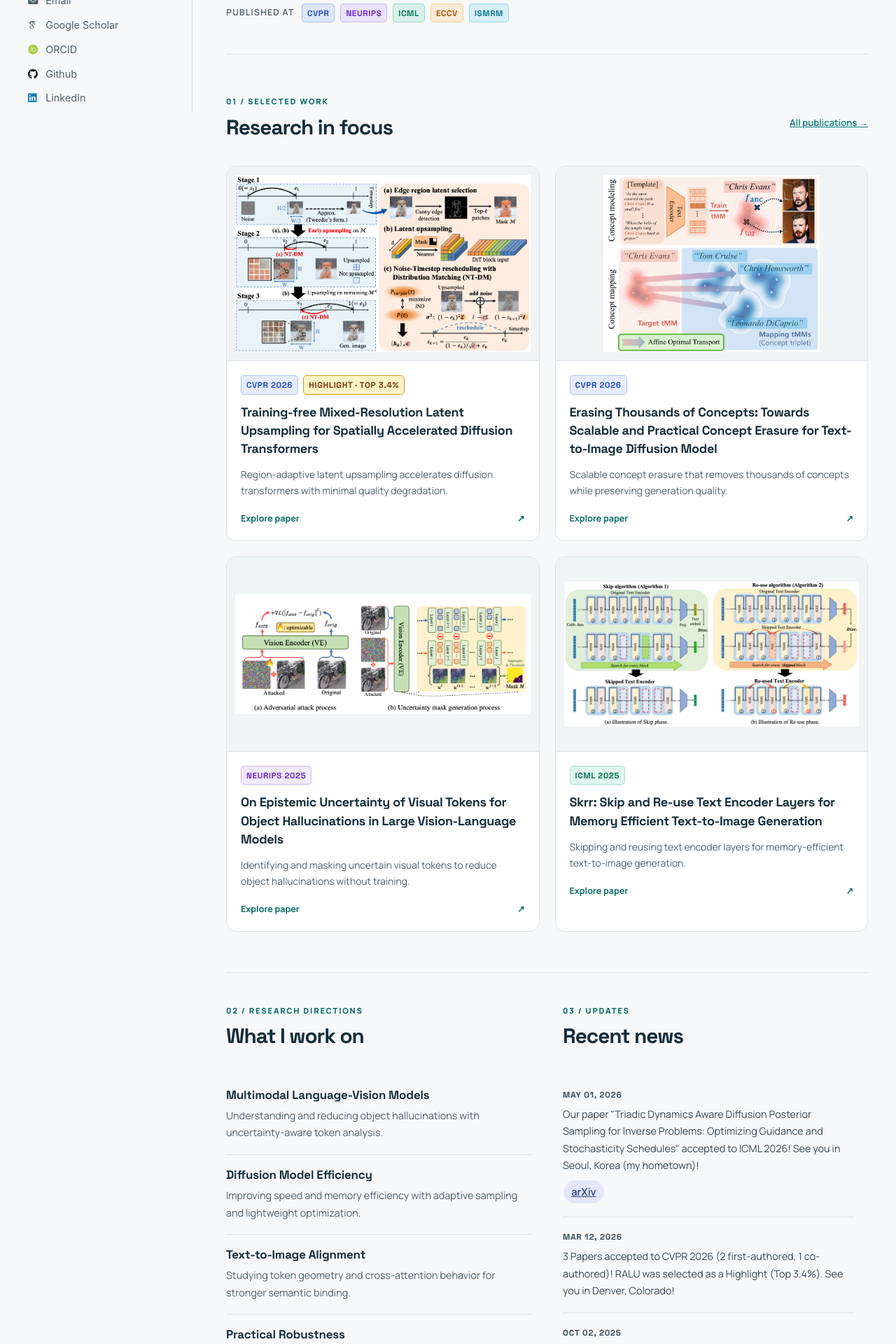
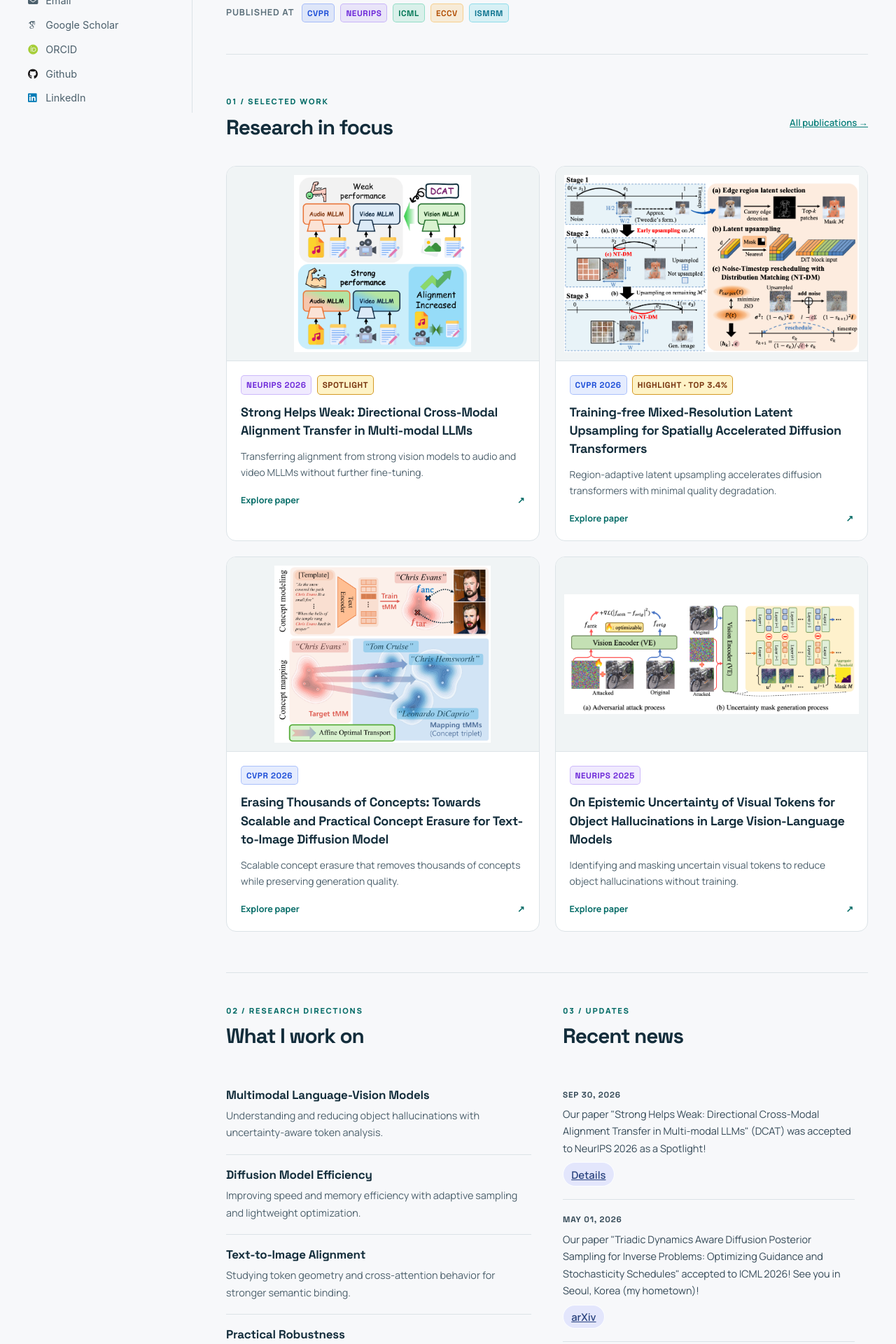
Before and after one commit to seohoiki3215/seohoiki3215.github.io, a Jekyll site: the page built from _pages/about.md, in a window 1280 px wide. Shown: the part 548-2468 px from the top of the page at 70% size. Built offline with Jekyll 4.4.1, drawn with Linux system fonts in a browser that asks for light colours; some web fonts are replaced; some of the changed text lies outside the part shown.

Commit message:
Add DCAT NeurIPS 2026 Spotlight publication and news

```diff
--- a/_data/news.yml
+++ b/_data/news.yml
@@ -1,3 +1,9 @@
+- date: 2026-09-30
+  title: 'Our paper "Strong Helps Weak: Directional Cross-Modal Alignment Transfer in Multi-modal LLMs" (DCAT) was accepted to NeurIPS 2026 as a Spotlight!'
+  links:
+    - label: "Details"
+      url: "/publications/DCAT/"
+
 - date: 2026-05-01
   title: "Our paper \"Triadic Dynamics Aware Diffusion Posterior Sampling for Inverse Problems: Optimizing Guidance and Stochasticity Schedules\" accepted to ICML 2026! See you in Seoul, Korea (my hometown)!"
   links:
--- /dev/null
+++ b/_publications/DCAT.md
@@ -0,0 +1,16 @@
+---
+title: "Strong Helps Weak: Directional Cross-Modal Alignment Transfer in Multi-modal LLMs"
+collection: publications
+category: conference_full
+excerpt: 'Transferring alignment from strong vision models to audio and video MLLMs without further fine-tuning.'
+date: 2026-09-30
+venue: 'Neural Information Processing Systems (NeurIPS) <b>(Spotlight)</b>'
+teaser: '/images/research/dcat.png'
+featured: true
+award: 'Spotlight'
+citation: '<b>Hoigi Seo*</b>, Byung Hyun Lee*, Minjun Kim*, Dohyun Mah, Jongho Lee and Se Young Chun. (* co-first author)'
+---
+
+Directional Cross-Modal Alignment Transfer (DCAT) transfers textual alignment from a strong, well-aligned source modality to a weaker target modality, improving audio and video MLLMs without further fine-tuning. The method uses a closed-form weight-space update computed from a small calibration set. Theoretical and empirical analyses connect cross-modal alignment to downstream performance, providing a principled basis for efficient transfer across modalities.
+
+Accepted as a **Spotlight at NeurIPS 2026**. The arXiv preprint is not yet available.
```
Also changed, not shown: images/research/dcat.png (added).
